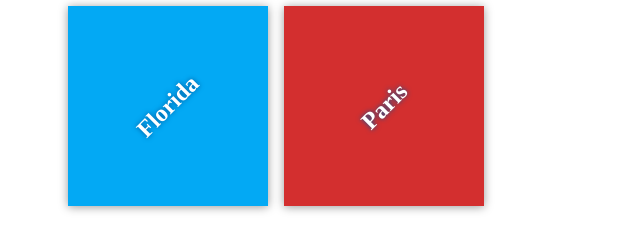
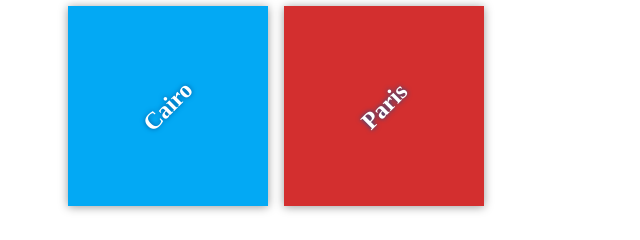
Before and after one commit to KAYounes/my-travel-plans, a plain HTML site: page index.html in a window 1280 px wide. Shown: the part 294-534 px from the top of the page, 339-979 px from the left. Drawn offline with Linux system fonts and the light colour scheme.

Commit message:
Change Florida to Cairo

```diff
--- a/index.html
+++ b/index.html
@@ -10,7 +10,7 @@
     <div class="container">
         <div class="destination-container">
             <div class="destination" id="florida">
-                <h2>Florida</h2>
+                <h2>Cairo</h2>
             </div>
             <div class="destination" id="paris">
                 <h2>Paris</h2>
```
